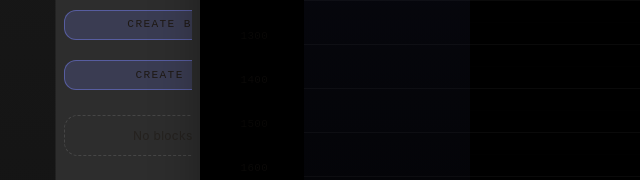
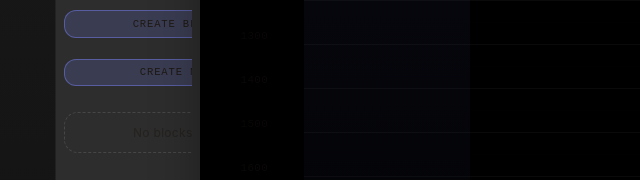
Before and after one commit to alshakhasm/TimE-BlockS, a website: page index.html in a window 1280 px wide. Shown: the part 421-601 px from the top of the page, 0-640 px from the left. Drawn offline with Linux system fonts and the light colour scheme; no server answers.

Commit message:
UI: Tighter button text at 144px — smaller font/spacing, compact padding

```diff
--- a/styles.css
+++ b/styles.css
@@ -533,13 +533,13 @@ button {
   color: var(--ink);
   font-family: var(--font-mono);
   text-transform: uppercase;
-  letter-spacing: 0.12em;
-  padding: 0.45rem 0.55rem;
+  letter-spacing: 0.08em;
+  padding: 0.42rem 0.5rem;
   border-radius: 0.75rem;
   cursor: pointer;
   transition: transform 200ms ease, box-shadow 200ms ease;
   width: 100%;
-  font-size: 0.70rem;
+  font-size: 0.66rem;
   text-align: center;
   box-sizing: border-box;
   line-height: 1.15;
```
